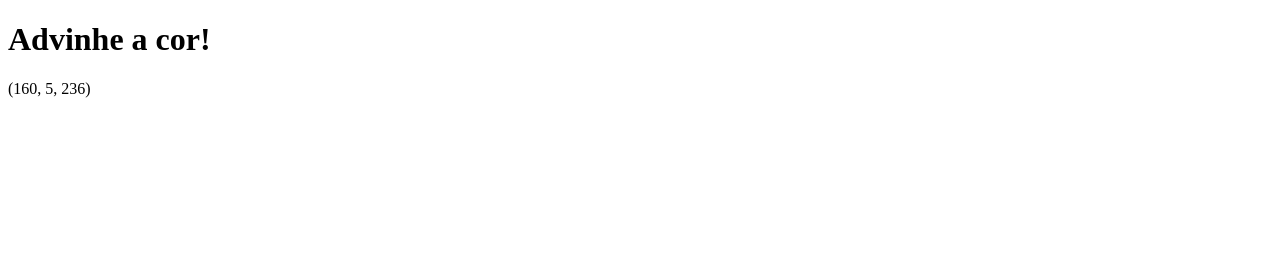
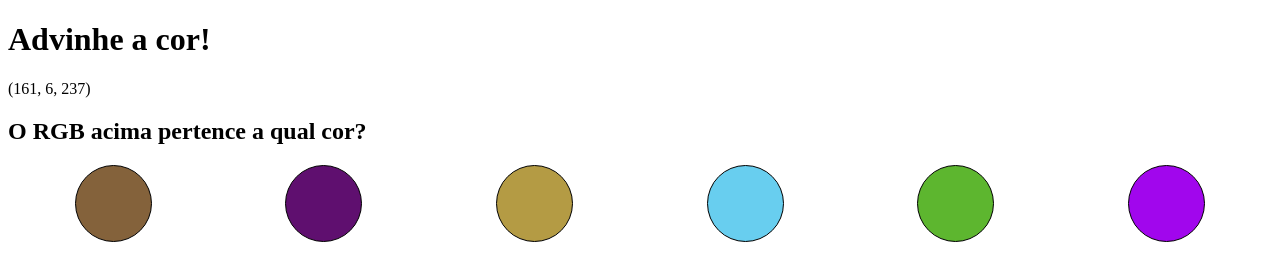
Before and after one commit to tryber/sd-09-project-color-guess, a plain HTML site: page index.html in a window 1280 px wide. Drawn offline with Linux system fonts and the light colour scheme.

Commit message:
Cria as opções a serem selecionadas pelo usuário

```diff
--- a/index.html
+++ b/index.html
@@ -10,9 +10,19 @@
 <body>
   <header>
     <h1 id="title">Advinhe a cor!</h1>
-    <!-- O testo da cor será adicionado via script -->
   </header>
-  <main class="main-content"></main>
+  <main class="main-content">
+    <h2>O RGB acima pertence a qual cor?</h2>
+    <!-- O texto da cor será adicionado via script -->
+    <nav class="balls-container">
+      <div class="ball"></div>
+      <div class="ball"></div>
+      <div class="ball"></div>
+      <div class="ball"></div>
+      <div class="ball"></div>
+      <div class="ball"></div>
+    </nav>
+  </main>
   <script src="script.js"></script>
 </body>
 </html>
--- a/script.js
+++ b/script.js
@@ -1,15 +1,45 @@
 function randomColor() {
-  // Arredondar para baixo para não cair no branco
-  const rComponent = Math.floor(Math.random() * 255);
-  const gComponent = Math.floor(Math.random() * 255);
-  const bComponent = Math.floor(Math.random() * 255);
+  const rComponent = Math.round(Math.random() * 255);
+  const gComponent = Math.round(Math.random() * 255);
+  const bComponent = Math.round(Math.random() * 255);
   return `(${rComponent}, ${gComponent}, ${bComponent})`;
 }
 
+/*
+Método para embralhar array descrito no vídeo abaixo:
+
+https://www.youtube.com/watch?v=5sNGqsMpW1E&feature=emb_logo
+*/
+function shuffle(array) {
+  for (let index = array.length - 1; index > 0; index -= 1) {
+    const randomIndex = Math.floor(Math.random() * (index + 1));
+    const temp = array[index];
+    array[index] = array[randomIndex];
+    array[randomIndex] = temp;
+  }
+  return array;
+}
+
+function setOptions(secretColor) {
+  const balls = document.querySelectorAll('.ball');
+  let ballsColors = [secretColor];
+  for (let index = 1; index < balls.length; index += 1) {
+    ballsColors.push(randomColor());
+  }
+  ballsColors = shuffle(ballsColors);
+  for (let index = 0; index < balls.length; index += 1) {
+    balls[index].style.backgroundColor = `rgb${ballsColors[index]}`;
+  }
+}
+
 window.onload = function () {
+  // Cria rgb da cor secreta
   const mainContent = document.querySelector('.main-content');
   const rgbColor = document.createElement('p');
   rgbColor.id = 'rgb-color';
   rgbColor.innerText = randomColor();
-  mainContent.appendChild(rgbColor);
+  mainContent.prepend(rgbColor);
+
+  // Popula opções
+  setOptions(rgbColor.innerText);
 };
--- a/style.css
+++ b/style.css
@@ -0,0 +1,13 @@
+/* Class styles */
+.balls-container {
+  display: flex;
+  flex-direction: row;
+  justify-content: space-around;
+}
+
+.ball {
+  border: 1px solid black;
+  border-radius: 50%;
+  height: 75px;
+  width: 75px;
+}
```
